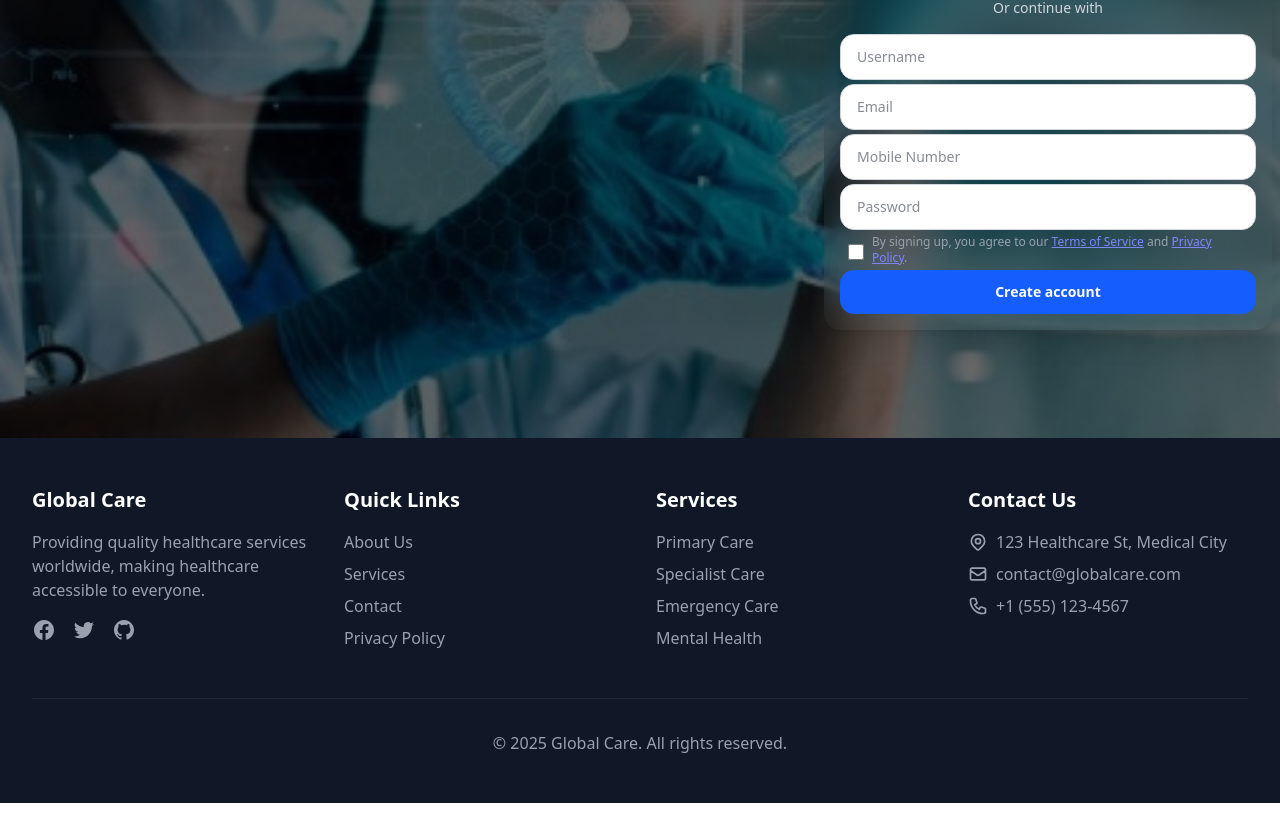
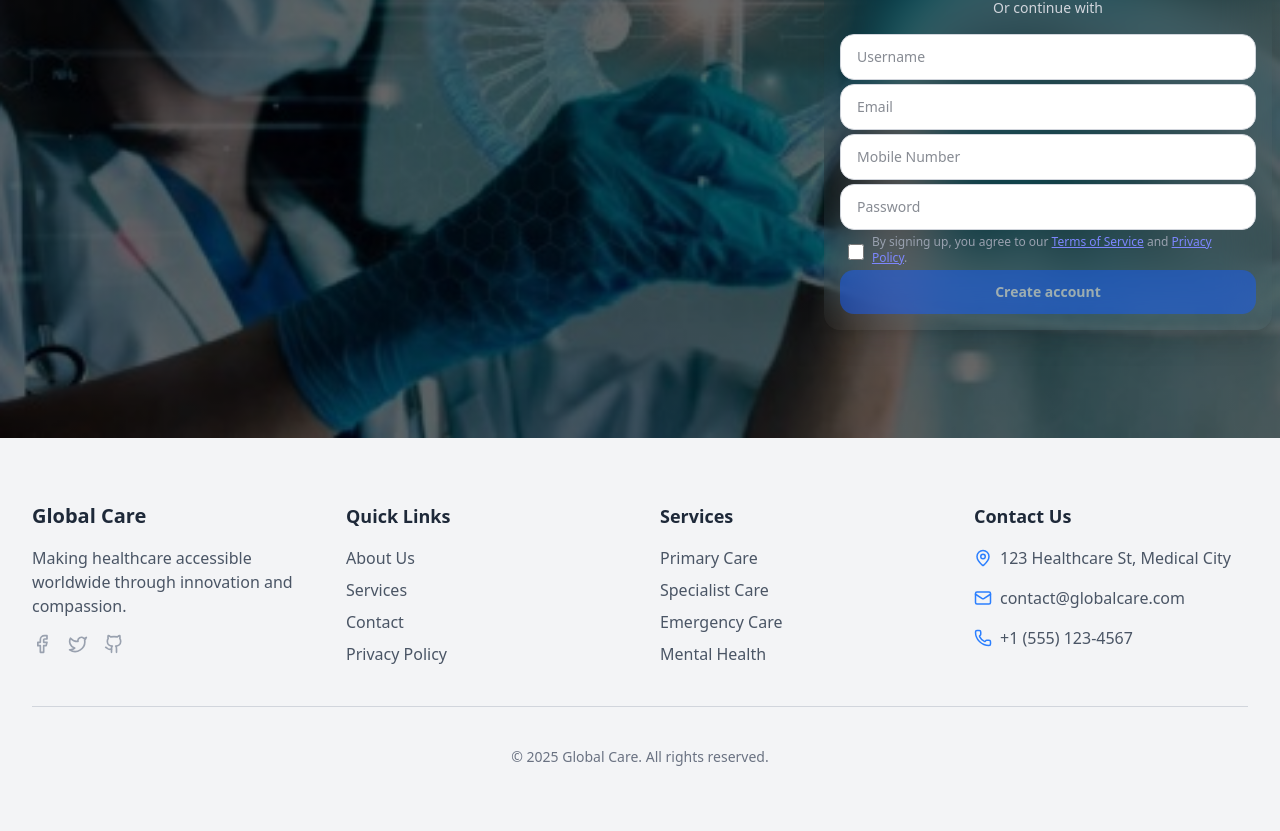
Before and after one commit to Crazycoderdev143/Global-Care, a Next.js app: page /signup in a window 1280 px wide. Shown: the part 362-1193 px from the top of the page. Before the commit the page ends 1165 px from the top, so only its background shows below. Built offline with nearby package versions, Linux system fonts and the light colour scheme; no server answers.

Commit message:
implement Footer UI

```diff
--- a/src/app/signup/page.tsx
+++ b/src/app/signup/page.tsx
@@ -60,28 +60,28 @@ export default function Signup() {
   return (
     <>
       <div
-        className="min-h-screen bg-cover bg-center bg-no-repeat"
+        className="app min-h-screen bg-cover bg-center bg-no-repeat"
         style={{
           backgroundImage:
             "linear-gradient(rgba(0,0,0,0.6), rgba(0,0,0,0.6)), url('/images/login-bg.jpg')",
         }}
       >
-        <div className="min-h-screen flex items-center justify-end-safe px-2 pt-12">
+        <div className="app min-h-screen flex items-center justify-end-safe px-2 pt-12">
           <motion.div
             initial={{y: 30, opacity: 0}}
             animate={{y: 0, opacity: 1}}
             transition={{duration: 0.5}}
-            className="w-full max-w-md bg-transparent dark:bg-neutral-900/80 backdrop-blur-xl rounded-2xl shadow-xl p-4 space-y-4"
+            className="app w-full max-w-md bg-transparent dark:bg-neutral-900/80 backdrop-blur-xl rounded-2xl shadow-xl p-4 space-y-4"
           >
-            <div className="text-center">
-              <h1 className="text-2xl font-bold text-gray-400 dark:text-white">
+            <div className="app text-center">
+              <h1 className="app text-2xl font-bold text-gray-400 dark:text-white">
                 Create Account
               </h1>
-              <p className="text-sm text-gray-400 dark:text-gray-300">
+              <p className="app text-sm text-gray-400 dark:text-gray-300">
                 Already have an account?{" "}
                 <Link
                   href="/signup"
-                  className="text-blue-600 hover:underline"
+                  className="app text-blue-600 hover:underline"
                 >
                   Sign in
                 </Link>
@@ -90,19 +90,19 @@ export default function Signup() {
 
             <GoogleAuthButton />
 
-            <div className="relative flex justify-center text-sm">
-              <span className="px-1 text-gray-300">Or continue with</span>
+            <div className="app relative flex justify-center text-sm">
+              <span className="app px-1 text-gray-300">Or continue with</span>
             </div>
 
             <form
               onSubmit={handleSubmit}
-              className="space-y-1"
+              className="app space-y-1"
             >
               {(["username", "email", "mobile", "password"] as const).map(
                 (field) => (
                   <div
                     key={field}
-                    className="space-y-1"
+                    className="app space-y-1"
                   >
                     <input
                       type={field === "password" ? "password" : "text"}
@@ -114,39 +114,39 @@ export default function Signup() {
                       }
                       value={formData[field]}
                       onChange={handleChange}
-                      className={`w-full px-4 py-3 border rounded-xl bg-white dark:bg-neutral-800 text-sm text-gray-900 dark:text-white focus:ring-2 focus:ring-blue-500 ${
+                      className={`app w-full px-4 py-3 border rounded-xl bg-white dark:bg-neutral-800 text-sm text-gray-900 dark:text-white focus:ring-2 focus:ring-blue-500 ${
                         errors[field]
                           ? "border-red-500 focus:ring-red-500"
                           : "border-gray-300 dark:border-gray-600"
                       }`}
                     />
                     {errors[field] && (
-                      <p className="text-sm text-red-500">{errors[field]}</p>
+                      <p className="app text-sm text-red-500">{errors[field]}</p>
                     )}
                   </div>
                 )
               )}
 
-              <label className="flex items-center space-x-2 px-2 text-sm text-gray-400 dark:text-gray-300">
+              <label className="app flex items-center space-x-2 px-2 text-sm text-gray-400 dark:text-gray-300">
                 <input
                   type="checkbox"
                   name="termCondition"
                   checked={formData.termCondition}
                   onChange={handleChange}
-                  className="mt-1 h-4 w-4 text-blue-600 bg-white border-gray-300 rounded focus:ring-blue-500 dark:bg-gray-800 dark:border-gray-600"
+                  className="app mt-1 h-4 w-4 text-blue-600 bg-white border-gray-300 rounded focus:ring-blue-500 dark:bg-gray-800 dark:border-gray-600"
                 />
-                <span className="text-xs">
+                <span className="app text-xs">
                   By signing up, you agree to our{" "}
                   <a
                     href="#"
-                    className="text-indigo-400 hover:text-indigo-500 dark:text-indigo-400 dark:hover:text-indigo-300 underline"
+                    className="app text-indigo-400 hover:text-indigo-500 dark:text-indigo-400 dark:hover:text-indigo-300 underline"
                   >
                     Terms of Service
                   </a>{" "}
                   and{" "}
                   <a
                     href="#"
-                    className="text-indigo-400 hover:text-indigo-500 dark:text-indigo-400 dark:hover:text-indigo-300 underline"
+                    className="app text-indigo-400 hover:text-indigo-500 dark:text-indigo-400 dark:hover:text-indigo-300 underline"
                   >
                     Privacy Policy
                   </a>
@@ -156,8 +156,15 @@ export default function Signup() {
 
               <button
                 type="submit"
-                disabled={loading}
-                className="w-full py-3 text-sm font-semibold text-white bg-blue-600 rounded-xl hover:bg-blue-700 focus:outline-none focus:ring-2 focus:ring-offset-2 focus:ring-blue-500 disabled:opacity-50"
+                disabled={
+                  loading ||
+                  !formData.termCondition ||
+                  !formData.email ||
+                  !formData.mobile ||
+                  !formData.password ||
+                  !formData.username
+                }
+                className="app w-full py-3 text-sm font-semibold text-white bg-blue-600 rounded-xl hover:bg-blue-700 focus:outline-none focus:ring-2 focus:ring-offset-2 focus:ring-blue-500 disabled:opacity-50"
               >
                 {loading ? "Creating..." : "Create account"}
               </button>
--- a/src/components/layout/Footer.tsx
+++ b/src/components/layout/Footer.tsx
@@ -1,105 +1,182 @@
+"use client";
+
+import {motion} from "framer-motion";
+import {Facebook, Twitter, Github, Phone, Mail, MapPin} from "lucide-react";
+
+const container = {
+  hidden: {},
+  visible: {
+    transition: {staggerChildren: 0.2},
+  },
+};
+
+const fadeInItem = {
+  hidden: {opacity: 0, y: 20},
+  visible: {opacity: 1, y: 0, transition: {duration: 0.6}},
+};
+
+const FooterLink = ({href, label}: {href: string; label: string}) => (
+  <motion.li variants={fadeInItem}>
+    <a
+      href={href}
+      className="app text-gray-600 dark:text-gray-400 hover:text-blue-500 transition-colors"
+    >
+      {label}
+    </a>
+  </motion.li>
+);
+
+const FooterIconLink = ({
+  href,
+  label,
+  Icon,
+}: {
+  href: string;
+  label: string;
+  Icon: React.ElementType;
+}) => (
+  <motion.a
+    variants={fadeInItem}
+    href={href}
+    aria-label={label}
+    target="_blank"
+    rel="noopener noreferrer"
+    className="app text-gray-400 hover:text-blue-500 transition-transform transform hover:scale-110"
+  >
+    <Icon size={20} />
+  </motion.a>
+);
+
+const footerData = {
+  company: {
+    name: "Global Care",
+    description:
+      "Making healthcare accessible worldwide through innovation and compassion.",
+    socialLinks: [
+      {href: "https://facebook.com", label: "Facebook", Icon: Facebook},
+      {href: "https://twitter.com", label: "Twitter", Icon: Twitter},
+      {href: "https://github.com", label: "GitHub", Icon: Github},
+    ],
+  },
+  quickLinks: [
+    {href: "/about", label: "About Us"},
+    {href: "/services", label: "Services"},
+    {href: "/contact", label: "Contact"},
+    {href: "/privacy", label: "Privacy Policy"},
+  ],
+  services: [
+    {href: "#", label: "Primary Care"},
+    {href: "#", label: "Specialist Care"},
+    {href: "#", label: "Emergency Care"},
+    {href: "#", label: "Mental Health"},
+  ],
+  contact: [
+    {
+      icon: MapPin,
+      text: "123 Healthcare St, Medical City",
+    },
+    {
+      icon: Mail,
+      text: "contact@globalcare.com",
+    },
+    {
+      icon: Phone,
+      text: "+1 (555) 123-4567",
+    },
+  ],
+};
+
 export default function Footer() {
   return (
-    <footer className="bg-gray-900 text-white">
-      <div className="max-w-7xl mx-auto px-4 sm:px-6 lg:px-8 py-12">
-        <div className="grid grid-cols-1 md:grid-cols-2 lg:grid-cols-4 gap-8">
+    <footer className="app bg-gray-100 dark:bg-gray-900 text-gray-800 dark:text-gray-200">
+      <div className="app max-w-7xl mx-auto px-4 sm:px-6 lg:px-8 py-16">
+        <motion.div
+          initial="hidden"
+          whileInView="visible"
+          variants={container}
+          viewport={{once: true}}
+          className="app grid grid-cols-1 sm:grid-cols-2 lg:grid-cols-4 gap-10"
+        >
           {/* Company Info */}
-          <div>
-            <h3 className="text-xl font-semibold mb-4">Global Care</h3>
-            <p className="text-gray-400 mb-4">
-              Providing quality healthcare services worldwide, making healthcare accessible to everyone.
+          <motion.div variants={fadeInItem}>
+            <h3 className="app text-xl font-bold mb-4">
+              {footerData.company.name}
+            </h3>
+            <p className="app text-gray-600 dark:text-gray-400 mb-4">
+              {footerData.company.description}
             </p>
-            <div className="flex space-x-4">
-              <a href="#" className="text-gray-400 hover:text-white transition-colors">
-                <svg className="h-6 w-6" fill="currentColor" viewBox="0 0 24 24">
-                  <path d="M22 12c0-5.523-4.477-10-10-10S2 6.477 2 12c0 4.991 3.657 9.128 8.438 9.878v-6.987h-2.54V12h2.54V9.797c0-2.506 1.492-3.89 3.777-3.89 1.094 0 2.238.195 2.238.195v2.46h-1.26c-1.243 0-1.63.771-1.63 1.562V12h2.773l-.443 2.89h-2.33v6.988C18.343 21.128 22 16.991 22 12z" />
-                </svg>
-              </a>
-              <a href="#" className="text-gray-400 hover:text-white transition-colors">
-                <svg className="h-6 w-6" fill="currentColor" viewBox="0 0 24 24">
-                  <path d="M8.29 20.251c7.547 0 11.675-6.253 11.675-11.675 0-.178 0-.355-.012-.53A8.348 8.348 0 0022 5.92a8.19 8.19 0 01-2.357.646 4.118 4.118 0 001.804-2.27 8.224 8.224 0 01-2.605.996 4.107 4.107 0 00-6.993 3.743 11.65 11.65 0 01-8.457-4.287 4.106 4.106 0 001.27 5.477A4.072 4.072 0 012.8 9.713v.052a4.105 4.105 0 003.292 4.022 4.095 4.095 0 01-1.853.07 4.108 4.108 0 003.834 2.85A8.233 8.233 0 012 18.407a11.616 11.616 0 006.29 1.84" />
-                </svg>
-              </a>
-              <a href="#" className="text-gray-400 hover:text-white transition-colors">
-                <svg className="h-6 w-6" fill="currentColor" viewBox="0 0 24 24">
-                  <path d="M12 2C6.477 2 2 6.477 2 12c0 4.419 2.865 8.166 6.839 9.489.5.09.682-.217.682-.482 0-.237-.009-.866-.014-1.7-2.782.604-3.369-1.34-3.369-1.34-.454-1.156-1.11-1.464-1.11-1.464-.908-.62.069-.608.069-.608 1.003.07 1.531 1.03 1.531 1.03.891 1.529 2.341 1.088 2.91.832.092-.647.35-1.088.636-1.338-2.22-.253-4.555-1.11-4.555-4.943 0-1.091.39-1.984 1.029-2.683-.103-.253-.446-1.27.098-2.647 0 0 .84-.269 2.75 1.025A9.578 9.578 0 0112 6.836c.85.004 1.705.114 2.504.336 1.909-1.294 2.748-1.025 2.748-1.025.546 1.377.203 2.394.1 2.647.64.699 1.028 1.592 1.028 2.683 0 3.842-2.339 4.687-4.566 4.935.359.309.678.919.678 1.852 0 1.336-.012 2.415-.012 2.743 0 .267.18.577.688.48C19.138 20.161 22 16.416 22 12c0-5.523-4.477-10-10-10z" />
-                </svg>
-              </a>
+            <div className="app flex gap-4 mt-4">
+              {footerData.company.socialLinks.map(({href, label, Icon}) => (
+                <FooterIconLink
+                  key={label}
+                  href={href}
+                  label={label}
+                  Icon={Icon}
+                />
+              ))}
             </div>
-          </div>
+          </motion.div>
 
           {/* Quick Links */}
-          <div>
-            <h3 className="text-xl font-semibold mb-4">Quick Links</h3>
-            <ul className="space-y-2">
-              <li>
-                <a href="/about" className="text-gray-400 hover:text-white transition-colors">About Us</a>
-              </li>
-              <li>
-                <a href="/services" className="text-gray-400 hover:text-white transition-colors">Services</a>
-              </li>
-              <li>
-                <a href="/contact" className="text-gray-400 hover:text-white transition-colors">Contact</a>
-              </li>
-              <li>
-                <a href="/privacy" className="text-gray-400 hover:text-white transition-colors">Privacy Policy</a>
-              </li>
+          <motion.div variants={fadeInItem}>
+            <h4 className="app text-lg font-semibold mb-4">Quick Links</h4>
+            <ul className="app space-y-2">
+              {footerData.quickLinks.map((link) => (
+                <FooterLink
+                  key={link.label}
+                  {...link}
+                />
+              ))}
             </ul>
-          </div>
+          </motion.div>
 
           {/* Services */}
-          <div>
-            <h3 className="text-xl font-semibold mb-4">Services</h3>
-            <ul className="space-y-2">
-              <li>
-                <a href="#" className="text-gray-400 hover:text-white transition-colors">Primary Care</a>
-              </li>
-              <li>
-                <a href="#" className="text-gray-400 hover:text-white transition-colors">Specialist Care</a>
-              </li>
-              <li>
-                <a href="#" className="text-gray-400 hover:text-white transition-colors">Emergency Care</a>
-              </li>
-              <li>
-                <a href="#" className="text-gray-400 hover:text-white transition-colors">Mental Health</a>
-              </li>
+          <motion.div variants={fadeInItem}>
+            <h4 className="app text-lg font-semibold mb-4">Services</h4>
+            <ul className="app space-y-2">
+              {footerData.services.map((service) => (
+                <FooterLink
+                  key={service.label}
+                  {...service}
+                />
+              ))}
             </ul>
-          </div>
+          </motion.div>
 
-          {/* Contact Info */}
-          <div>
-            <h3 className="text-xl font-semibold mb-4">Contact Us</h3>
-            <ul className="space-y-2">
-              <li className="flex items-center text-gray-400">
-                <svg className="h-5 w-5 mr-2" fill="none" stroke="currentColor" viewBox="0 0 24 24">
-                  <path strokeLinecap="round" strokeLinejoin="round" strokeWidth="2" d="M17.657 16.657L13.414 20.9a1.998 1.998 0 01-2.827 0l-4.244-4.243a8 8 0 1111.314 0z" />
-                  <path strokeLinecap="round" strokeLinejoin="round" strokeWidth="2" d="M15 11a3 3 0 11-6 0 3 3 0 016 0z" />
-                </svg>
-                123 Healthcare St, Medical City
-              </li>
-              <li className="flex items-center text-gray-400">
-                <svg className="h-5 w-5 mr-2" fill="none" stroke="currentColor" viewBox="0 0 24 24">
-                  <path strokeLinecap="round" strokeLinejoin="round" strokeWidth="2" d="M3 8l7.89 5.26a2 2 0 002.22 0L21 8M5 19h14a2 2 0 002-2V7a2 2 0 00-2-2H5a2 2 0 00-2 2v10a2 2 0 002 2z" />
-                </svg>
-                contact@globalcare.com
-              </li>
-              <li className="flex items-center text-gray-400">
-                <svg className="h-5 w-5 mr-2" fill="none" stroke="currentColor" viewBox="0 0 24 24">
-                  <path strokeLinecap="round" strokeLinejoin="round" strokeWidth="2" d="M3 5a2 2 0 012-2h3.28a1 1 0 01.948.684l1.498 4.493a1 1 0 01-.502 1.21l-2.257 1.13a11.042 11.042 0 005.516 5.516l1.13-2.257a1 1 0 011.21-.502l4.493 1.498a1 1 0 01.684.949V19a2 2 0 01-2 2h-1C9.716 21 3 14.284 3 6V5z" />
-                </svg>
-                +1 (555) 123-4567
-              </li>
+          {/* Contact */}
+          <motion.div variants={fadeInItem}>
+            <h4 className="app text-lg font-semibold mb-4">Contact Us</h4>
+            <ul className="app space-y-4 text-gray-600 dark:text-gray-400">
+              {footerData.contact.map(({icon: Icon, text}, index) => (
+                <li
+                  key={index}
+                  className="app flex items-center"
+                >
+                  <Icon
+                    className="app mr-2 text-blue-500"
+                    size={18}
+                  />
+                  {text}
+                </li>
+              ))}
             </ul>
-          </div>
-        </div>
+          </motion.div>
+        </motion.div>
 
         {/* Bottom Bar */}
-        <div className="border-t border-gray-800 mt-12 pt-8">
-          <p className="text-center text-gray-400">
+        <motion.div
+          initial="hidden"
+          whileInView="visible"
+          variants={fadeInItem}
+          viewport={{once: true}}
+          className="app pt-10 mt-10 border-t border-gray-300 dark:border-gray-700 text-center text-sm"
+        >
+          <p className="app text-gray-500 dark:text-gray-400">
             © {new Date().getFullYear()} Global Care. All rights reserved.
           </p>
-        </div>
+        </motion.div>
       </div>
     </footer>
   );
 }
+// performance optimization, efficiency, maintainability, readability, reusable, security and short code
```
Also changed, not shown: src/app/login/page.tsx (+16 -16 lines), src/app/page.tsx (+0 -15 lines), src/components/ui/authProviders.tsx (+7 -7 lines), src/components/ui/themeToggle.tsx (+2 -33 lines).
